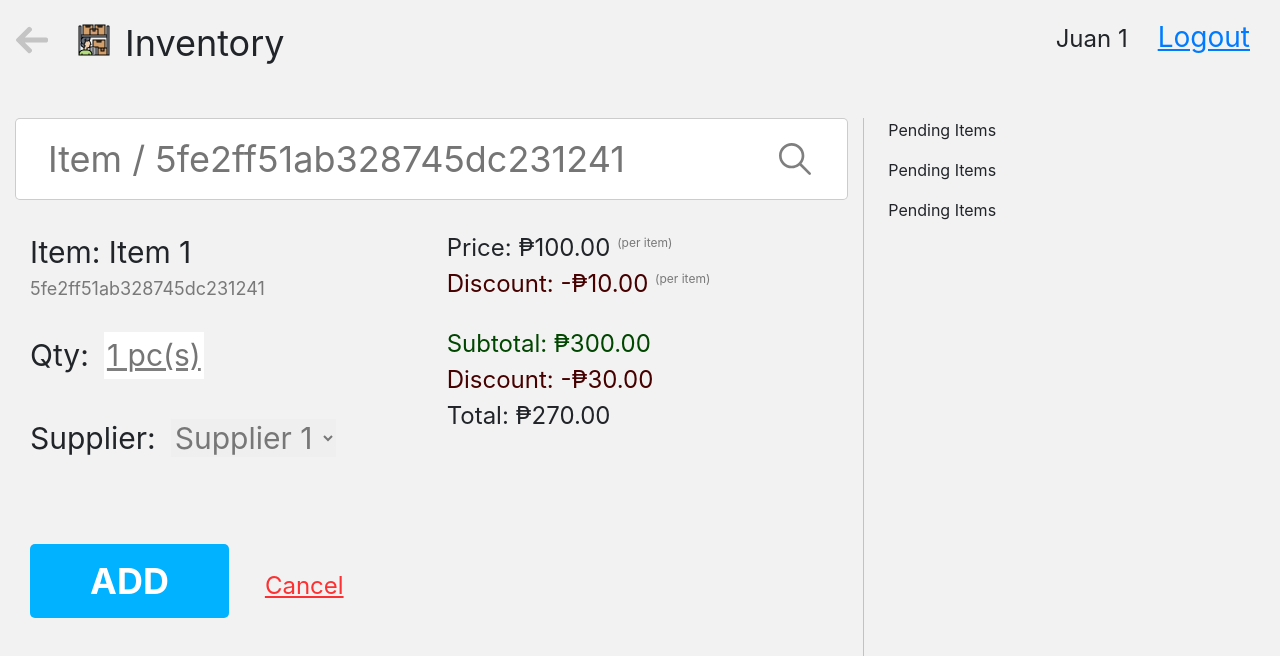
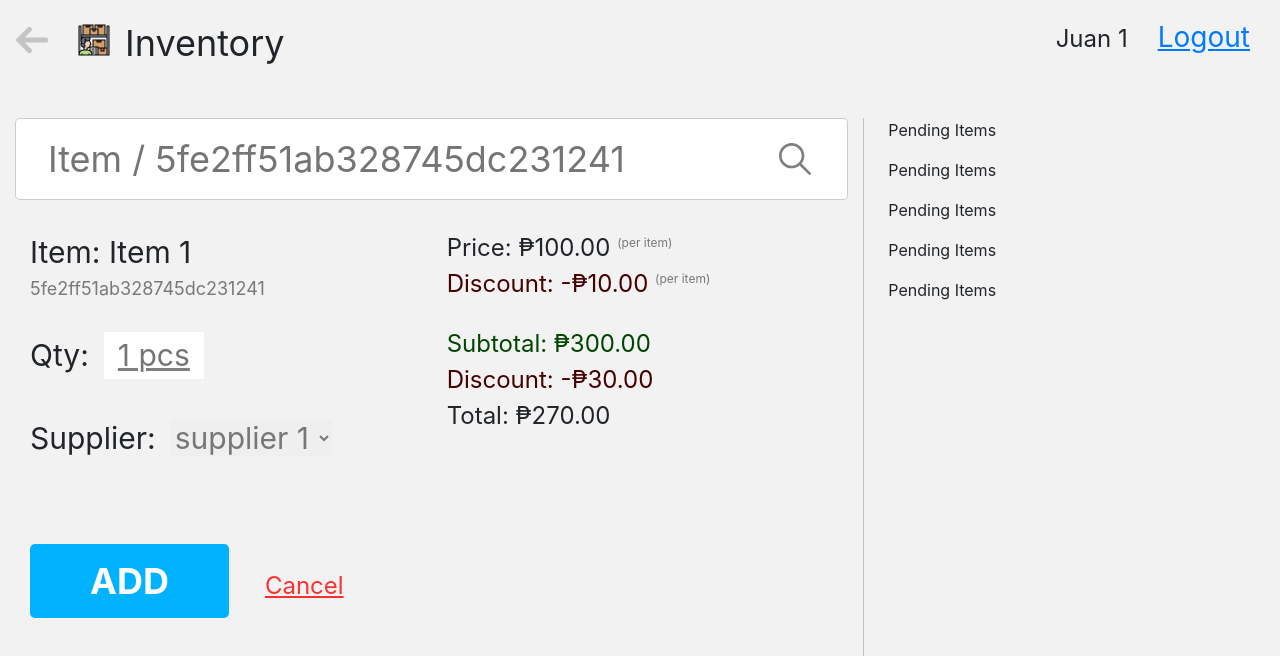
Before and after one commit to Simperfy/pos-inventory-system-ui, a React (Create React App) app: page / in a window 1280 px wide. Shown: the top 656 px of the page. Built offline with nearby package versions, Linux system fonts and the light colour scheme.

Commit message:
ADDED: props to form

```diff
--- a/src/components/FormButtons.js
+++ b/src/components/FormButtons.js
@@ -1,12 +1,12 @@
 import React from 'react';
 
-function FormButtons() {
+function FormButtons({handleAdd, handleCancel}) {
   return (
     <div className="form-btn-group">
-      <button type="button" className="add-item">
+      <button onClick={handleAdd} type="button" className="add-item">
         ADD
       </button>
-      <button type="button" className="cancel-item">
+      <button onClick={handleCancel} type="button" className="cancel-item">
         Cancel
       </button>
     </div>
--- a/src/components/FormGroup.js
+++ b/src/components/FormGroup.js
@@ -9,14 +9,23 @@ import FormDetailText from './FormDetailText';
 import './FormGroup.css';
 
 function FormGroup() {
+  const suppliers = [
+    { id: 1, name: 'supplier 1', value: 'supplier 1' },
+    { id: 2, name: 'supplier 2', value: 'supplier 2' },
+    { id: 3, name: 'supplier 3', value: 'supplier 3' },
+  ];
+
   return (
     <div className="row">
       <div className="col-md-6">
         <div className="d-flex flex-column main-form">
-          <FormStaticText />
-          <FormInputText />
-          <FormSelect />
-          <FormButtons />
+          <FormStaticText
+            text={'Item 1'}
+            textBelow={'5fe2ff51ab328745dc231241'}
+          />
+          <FormInputText label={'Qty'} placeHolder={'1 pcs'} />
+          <FormSelect label={'Supplier'} options={suppliers} />
+          <FormButtons handleAdd={() => console.log('Add')} handleCancel={() => console.log('Cancel')} />
         </div>
       </div>
 
--- a/src/components/FormInputText.js
+++ b/src/components/FormInputText.js
@@ -1,17 +1,17 @@
 import React from 'react';
 
-function InputText() {
+function FormInputText({ label, placeHolder }) {
   return (
     <div className="form-item">
-      <label htmlFor="item-label">Qty:</label>
+      <label htmlFor="item-label">{label}:</label>
       <input
         type="text"
         id="item-label"
         name="quantity"
-        placeholder="1 pc(s)"
+        placeholder={placeHolder}
       />
     </div>
   );
 }
 
-export default InputText;
+export default FormInputText;
--- a/src/components/FormSelect.js
+++ b/src/components/FormSelect.js
@@ -1,14 +1,15 @@
 import React from 'react';
 
-function FormSelect() {
+function FormSelect({ label, options }) {
   return (
     <div className="form-item">
-      <label htmlFor="supplier-label">Supplier:</label>
+      <label htmlFor="supplier-label">{label}:</label>
       <select name="supplier" id="supplier-label">
-        <option value="1">Supplier 1</option>
-        <option value="2">Supplier 2</option>
-        <option value="3">Supplier 3</option>
-        <option value="4">Supplier 4</option>
+        {options.map((s) => (
+          <option key={s.id} value={s.value}>
+            {s.name}
+          </option>
+        ))}
       </select>
     </div>
   );
--- a/src/components/FormStaticText.js
+++ b/src/components/FormStaticText.js
@@ -1,10 +1,10 @@
 import React from 'react';
 
-function FormStaticText() {
+function FormStaticText({ text, textBelow }) {
   return (
     <div className="form-item">
-      <p>Item: Item 1</p>
-      <span className="item-barcode">5fe2ff51ab328745dc231241</span>
+      <p>Item: {text}</p>
+      <span className="item-barcode">{textBelow}</span>
     </div>
   );
 }
--- /dev/null
+++ b/src/components/PendingItems.js
@@ -0,0 +1,15 @@
+import React from 'react';
+
+function PendingItems() {
+  return (
+    <div className="pending-items-container px-4">
+      <p>Pending Items</p>
+      <p>Pending Items</p>
+      <p>Pending Items</p>
+      <p>Pending Items</p>
+      <p>Pending Items</p>
+    </div>
+  );
+}
+
+export default PendingItems;
--- a/src/pages/InventoryPage.js
+++ b/src/pages/InventoryPage.js
@@ -1,7 +1,8 @@
 import React from 'react';
 
 import MainLayout from '../layout/MainLayout';
-import MainForm from '../layout/MainFormLayout';
+import MainFormLayout from '../layout/MainFormLayout';
+import PendingItems from '../components/PendingItems';
 
 import './InventoryPage.css';
 
@@ -13,14 +14,10 @@ class Inventory extends React.Component {
           <div className="container-fluid">
             <div className="row h-100 pb-4">
               <div className="col-md-8">
-                <MainForm></MainForm>
+                <MainFormLayout></MainFormLayout>
               </div>
               <div className="col-md-4">
-                <div className="pending-items-container px-4">
-                  <p>Pending Items</p>
-                  <p>Pending Items</p>
-                  <p>Pending Items</p>
-                </div>
+                <PendingItems />
               </div>
             </div>
           </div>
```
Also changed, not shown: 1 other file (tests, documents, lock files or other folders).
